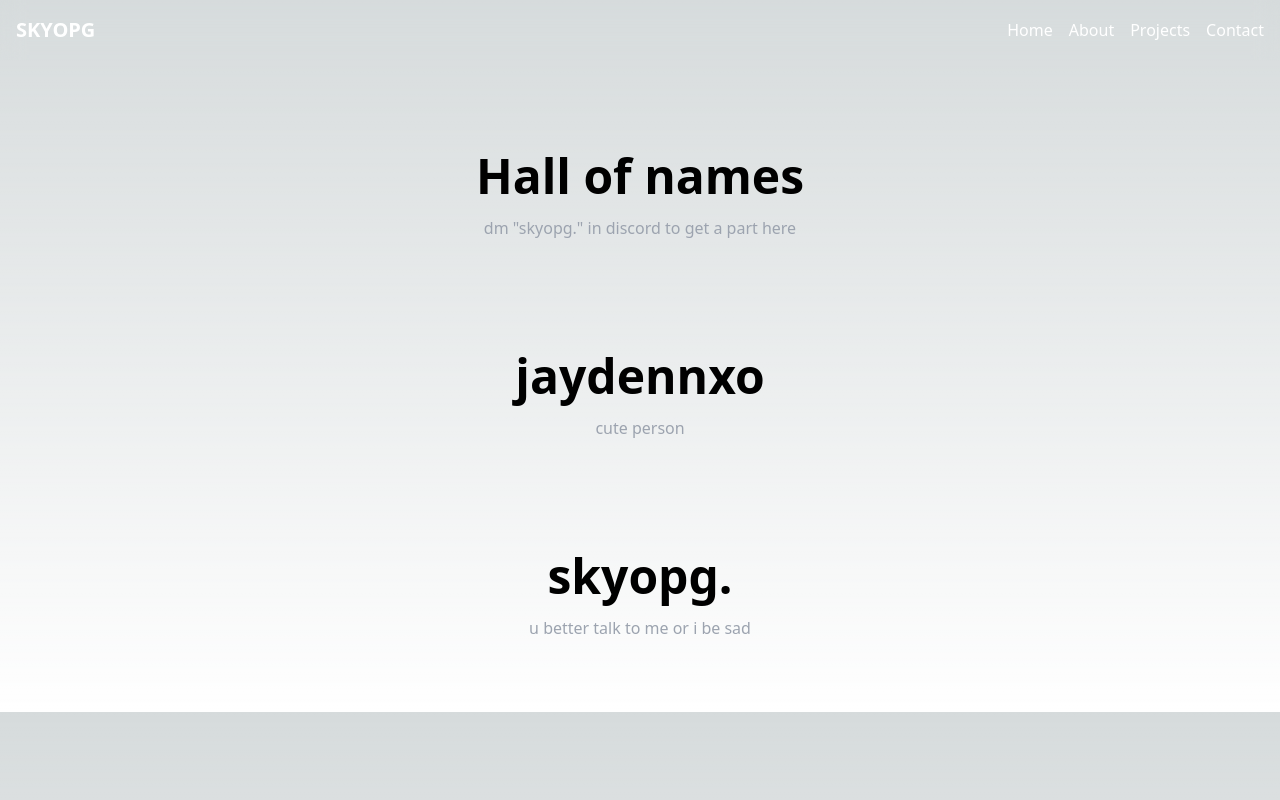
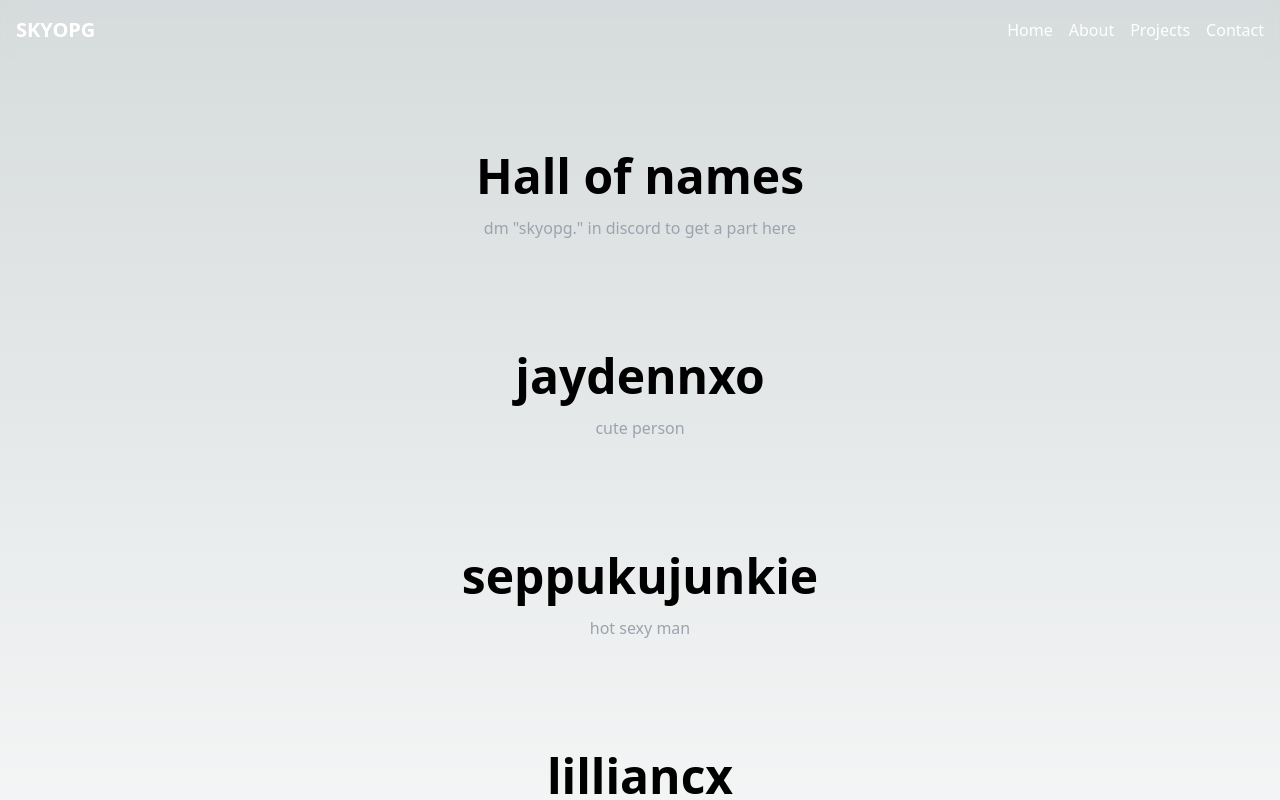
Before and after one commit to puffythedev/portfolio, a Next.js app: page /names in a window 1280 px wide. Shown: the top 800 px of the page. Built offline with nearby package versions, Linux system fonts and the light colour scheme.

Commit message:
Update names.jsx

```diff
--- a/pages/names.jsx
+++ b/pages/names.jsx
@@ -10,7 +10,9 @@ export default function SkyScript(){
         <meta name='description' content="just a cool idea idk" />
       </Head> <Navbar /> <Title title='' desc='' /> <Title title='Hall of names' desc='dm "skyopg." in discord to get a part here' />
             <Title title='jaydennxo' desc={'cute person'} />
-            <Title title='skyopg.' desc={'u better talk to me or i be sad'} />
+            <Title title='seppukujunkie' desc={'hot sexy man'} />
+            <Title title='lilliancx' desc={'coolest person ever 💯'} />
+            <Title title='skyopg.' desc={'i work in the fields'} />
         </>
     )
 }
```
